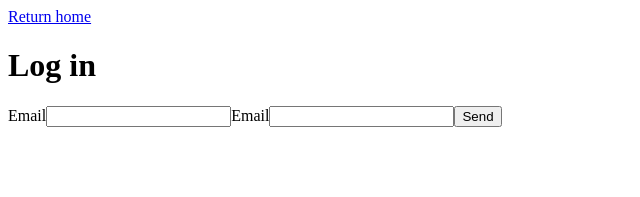
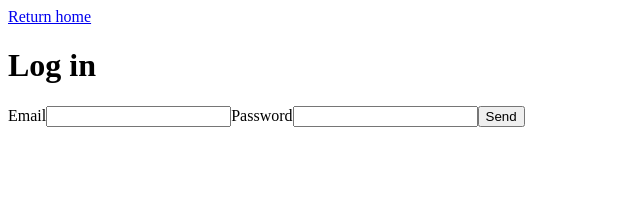
Before and after one commit to andrograf/cinema-booking, a Nuxt app: page /login in a window 1280 px wide. Shown: the top 197 px of the page, without its empty margins (0-640 px from the left). Built offline with nearby package versions, Linux system fonts and the light colour scheme.

Commit message:
refactor: rename label

```diff
--- a/components/LoginForm.vue
+++ b/components/LoginForm.vue
@@ -2,7 +2,7 @@
     <div>
         <label for="id">Email</label>
         <input id="id" type="email"/>
-        <label for="password">Email</label>
+        <label for="password">Password</label>
         <input id="password" type="password"/>
         <button type="submit">Send</button>
     </div>
```
